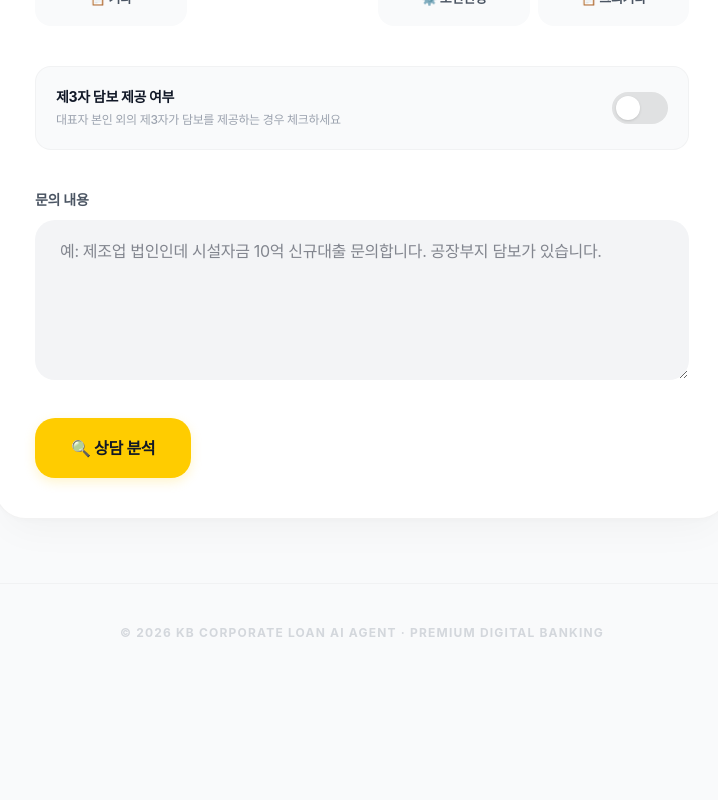
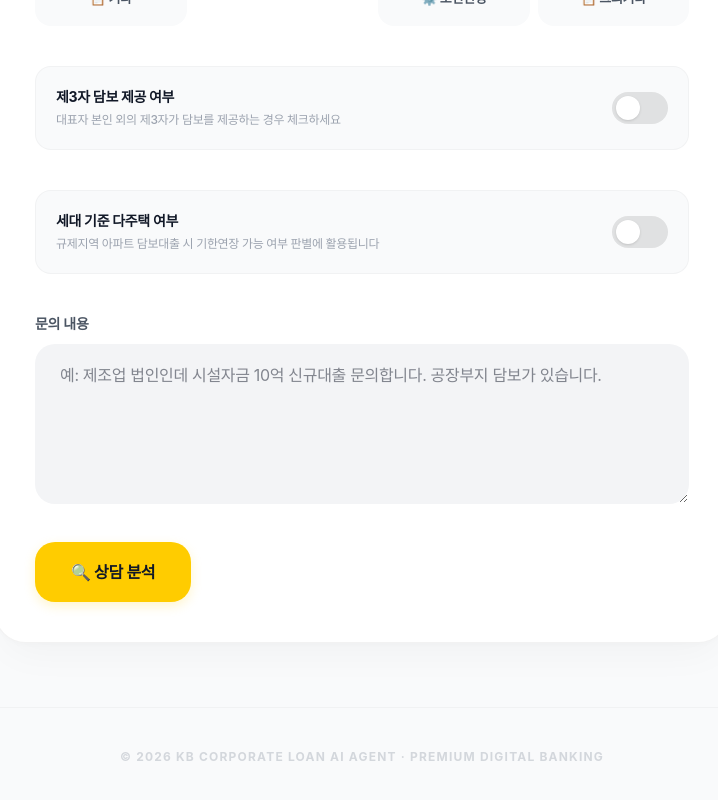
Before and after one commit to 4evergreentea-sudo/work01, a React (Vite) app: page / in a window 1280 px wide. Shown: the part 1102-1902 px from the top of the page, without its empty margins (278-996 px from the left). Before the commit the page ends 1808 px from the top, so only its background shows below. Built offline with nearby package versions, Linux system fonts and the light colour scheme; no server answers.

Commit message:
feat: 세대 기준 다주택 여부 확인 기능 추가 및 규제 판별 로직 고도화

```diff
--- a/src/components/InquiryForm.tsx
+++ b/src/components/InquiryForm.tsx
@@ -22,6 +22,7 @@ export default function InquiryForm() {
   const [isSaved, setIsSaved] = useState(false);
   const [hasThirdPartyCollateral, setHasThirdPartyCollateral] = useState(false);
   const [selectedCollateralType, setSelectedCollateralType] = useState<CollateralType | ''>('');
+  const [isMultiHomeOwner, setIsMultiHomeOwner] = useState(false);
 
   const handleClassify = async () => {
     if (!customerName.trim() || !inquiry.trim()) {
@@ -42,6 +43,7 @@ export default function InquiryForm() {
       selectedLoanType || undefined,
       hasThirdPartyCollateral,
       selectedCollateralType || undefined,
+      isMultiHomeOwner,
     );
     setIsLoading(false);
 
@@ -77,6 +79,7 @@ export default function InquiryForm() {
     setIsSaved(false);
     setHasThirdPartyCollateral(false);
     setSelectedCollateralType('');
+    setIsMultiHomeOwner(false);
   };
 
   return (
@@ -266,6 +269,32 @@ export default function InquiryForm() {
           </button>
         </div>
 
+        {/* 세대 기준 다주택 여부 (규제 대응용) */}
+        <div className="mb-10 p-5 rounded-2xl bg-bg-secondary border border-black/[0.03] flex items-center justify-between group hover:bg-white hover:border-primary/20 transition-all duration-300">
+          <div>
+            <label className="block text-sm font-bold text-text-primary mb-1">
+              세대 기준 다주택 여부
+            </label>
+            <p className="text-text-muted text-[12px] font-medium">
+              규제지역 아파트 담보대출 시 기한연장 가능 여부 판별에 활용됩니다
+            </p>
+          </div>
+          <button
+            type="button"
+            onClick={() => setIsMultiHomeOwner(!isMultiHomeOwner)}
+            disabled={isLoading}
+            className={`w-14 h-8 rounded-full transition-all duration-500 relative cursor-pointer ${
+              isMultiHomeOwner ? 'bg-primary' : 'bg-black/[0.1]'
+            }`}
+          >
+            <div
+              className={`absolute top-1 w-6 h-6 rounded-full bg-white shadow-sm transition-all duration-500 ${
+                isMultiHomeOwner ? 'left-7' : 'left-1'
+              }`}
+            />
+          </button>
+        </div>
+
         {/* 문의 내용 */}
         <div className="mb-8">
           <label htmlFor="inquiry-content" className="block text-sm font-semibold text-text-secondary mb-2.5">
--- a/src/lib/gemini.ts
+++ b/src/lib/gemini.ts
@@ -18,12 +18,14 @@ function buildPrompt(
   selectedLoanType?: string,
   hasThirdPartyCollateral?: boolean,
   selectedCollateralType?: string,
+  isMultiHomeOwner?: boolean,
 ): string {
   const entityHint = entityType ? `\n사업자 구분 힌트: ${entityType}` : '';
   const bizHint = selectedBusinessType ? `\n업종 힌트: ${selectedBusinessType}` : '';
   const loanHint = selectedLoanType ? `\n대출 유형 힌트: ${selectedLoanType}` : '';
   const collateralHint = hasThirdPartyCollateral ? `\n제3자 담보 제공 여부: 예 (제3자가 담보를 제공함)` : '\n제3자 담보 제공 여부: 아니오';
   const collateralTypeHint = selectedCollateralType ? `\n담보 구분 힌트: ${selectedCollateralType}` : '';
+  const multiHomeHint = isMultiHomeOwner ? `\n세대 기준 다주택 여부: 예 (다주택자)` : '\n세대 기준 다주택 여부: 아니오';
 
   return `당신은 KB금융그룹의 기업여신(기업대출) 전문 심사역입니다.
 아래 고객 문의를 분석하여 정확하게 분류하고, 필요한 서류를 빠짐없이 안내하세요.
@@ -95,6 +97,13 @@ function buildPrompt(
   추가서류: 해당 업종 관련 인허가/등록 서류
   규제: 업종 특성에 따른 개별 규제 확인
 
+■ [부동산 대출 특수 규제 - 중요]:
+  1. 다주택자 규제: 세대 기준 다주택자가 규제지역 아파트를 담보로 대출 중인 경우, 원칙적으로 '기한연장'이 불가능함.
+  2. 만약 고객이 다주택자이고 기한연장을 요청한다면:
+     - 우선순위를 '높음'으로 설정
+     - regulatory_flags에 "다주택자 기한연장 제한" 추가
+     - ai_response에 해당 사유로 인해 기한연장이 거절될 수 있음을 강력히 고지
+
 ═══════════════════════════════════
 [서류 생성 규칙 - 4단계 누적]
 ═══════════════════════════════════
@@ -127,7 +136,7 @@ function buildPrompt(
 ═══════════════════════════════════
 [고객 정보]
 ═══════════════════════════════════
-고객명/기업명: ${customerName}${entityHint}${bizHint}${loanHint}${collateralHint}${collateralTypeHint}
+고객명/기업명: ${customerName}${entityHint}${bizHint}${loanHint}${collateralHint}${collateralTypeHint}${multiHomeHint}
 문의 내용: ${inquiry}
 
 ═══════════════════════════════════
@@ -157,6 +166,7 @@ export async function classifyConsultation(
   selectedLoanType?: string,
   hasThirdPartyCollateral?: boolean,
   selectedCollateralType?: string,
+  isMultiHomeOwner?: boolean,
 ): Promise<{ result?: ConsultationResult; error?: string; rawResponse?: string }> {
   const apiKey = import.meta.env.VITE_GEMINI_API_KEY;
   if (!apiKey) {
@@ -175,6 +185,7 @@ export async function classifyConsultation(
       selectedLoanType,
       hasThirdPartyCollateral,
       selectedCollateralType,
+      isMultiHomeOwner,
     );
 
     const response = await ai.models.generateContent({
--- a/src/lib/supabase.ts
+++ b/src/lib/supabase.ts
@@ -32,6 +32,7 @@ export async function saveConsultation(
       ai_response: result.ai_response,
       regulatory_flags: result.regulatory_flags || [],
       has_third_party_collateral: result.has_third_party_collateral ?? false,
+      is_multi_home_owner: result.is_multi_home_owner ?? false,
     });
 
     if (error) {
--- a/src/types/inquiry.ts
+++ b/src/types/inquiry.ts
@@ -40,6 +40,7 @@ export interface ConsultationResult {
   ai_response: string;
   regulatory_flags: string[];
   has_third_party_collateral?: boolean;
+  is_multi_home_owner?: boolean;
 }
 
 /** Supabase consultation_logs 레코드 타입 */
```
Also changed, not shown: 1 other file (tests, documents, lock files or other folders).
